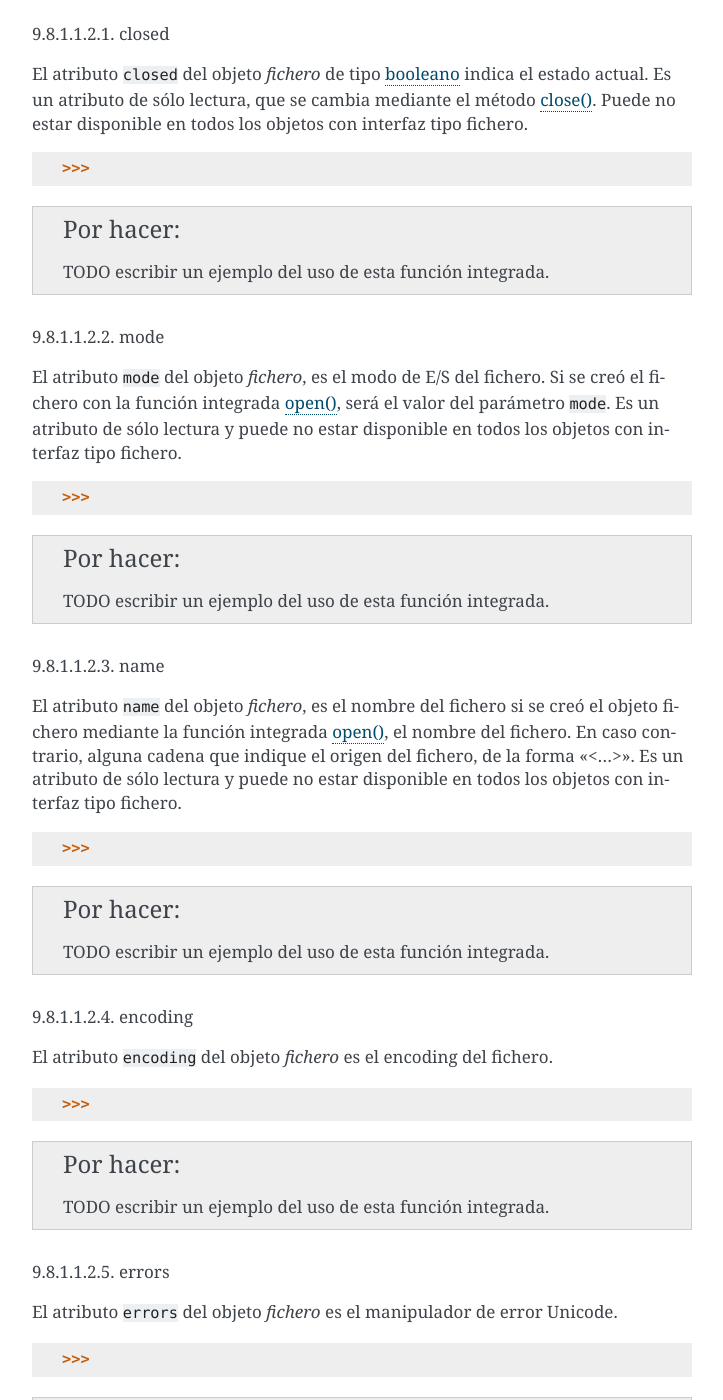
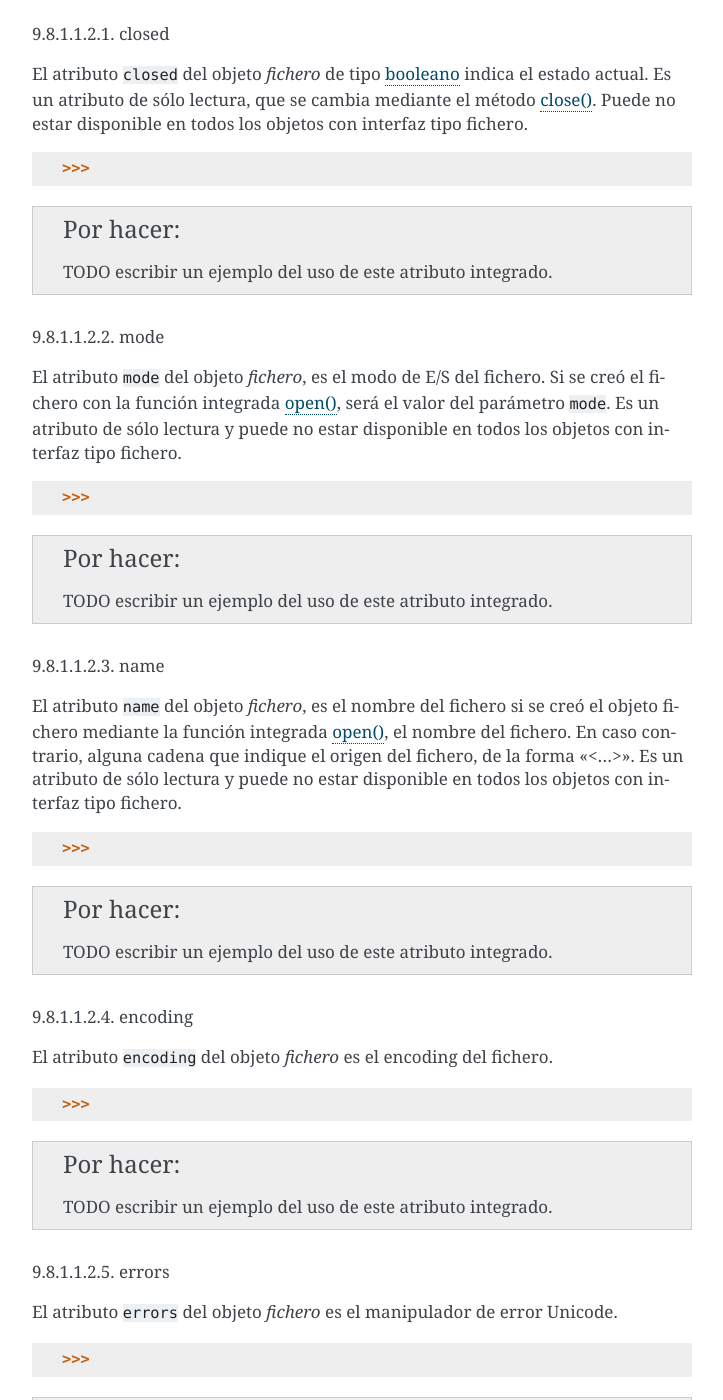
Before and after one commit to macagua/entrenamiento.python_basico, a Sphinx documentation site: the page built from source/leccion9/clases_integradas.rst, in a window 1280 px wide and 1400 px high, scrolled down 5675 px. Shown: the whole window, without its empty margins (388-1111 px from the left). Built offline with Sphinx 7.4.7, drawn with Linux system fonts in a browser that asks for light colours; some of the changed text lies outside the part shown.

Commit message:
Agregar mejoras de redacciones

```diff
--- a/source/leccion9/clases_integradas.rst
+++ b/source/leccion9/clases_integradas.rst
@@ -112,7 +112,7 @@
 
     >>>
 
-.. todo:: TODO escribir un ejemplo del uso de esta función integrada.
+.. todo:: TODO escribir un ejemplo del uso de este método integrado.
 
 
 .. _python_mtd_isatty:
@@ -131,7 +131,7 @@
 
     >>>
 
-.. todo:: TODO escribir un ejemplo del uso de esta función integrada.
+.. todo:: TODO escribir un ejemplo del uso de este método integrado.
 
 
 .. _python_mtd_fileno:
@@ -152,7 +152,7 @@
 
     >>>
 
-.. todo:: TODO escribir un ejemplo del uso de esta función integrada.
+.. todo:: TODO escribir un ejemplo del uso de este método integrado.
 
 
 .. _python_mtd_next:
@@ -167,7 +167,7 @@
 
     >>>
 
-.. todo:: TODO escribir un ejemplo del uso de esta función integrada.
+.. todo:: TODO escribir un ejemplo del uso de este método integrado.
 
 
 .. _python_mtd_read:
@@ -252,7 +252,7 @@
 y ``2`` (posicionamiento relativo al final del fichero). No hay valor de retorno.
 
 
-.. todo:: TODO escribir un ejemplo del uso de esta función integrada.
+.. todo:: TODO escribir un ejemplo del uso de este método integrado.
 
 
 .. _python_mtd_tell:
@@ -267,7 +267,7 @@
 
     >>>
 
-.. todo:: TODO escribir un ejemplo del uso de esta función integrada.
+.. todo:: TODO escribir un ejemplo del uso de este método integrado.
 
 
 .. _python_mtd_truncate:
@@ -288,7 +288,7 @@
 
     >>>
 
-.. todo:: TODO escribir un ejemplo del uso de esta función integrada.
+.. todo:: TODO escribir un ejemplo del uso de este método integrado.
 
 
 .. _python_mtd_write:
@@ -323,7 +323,7 @@
 
     >>>
 
-.. todo:: TODO escribir un ejemplo del uso de esta función integrada.
+.. todo:: TODO escribir un ejemplo del uso de este método integrado.
 
 
 Atributos
@@ -348,7 +348,7 @@
 
     >>>
 
-.. todo:: TODO escribir un ejemplo del uso de esta función integrada.
+.. todo:: TODO escribir un ejemplo del uso de este atributo integrado.
 
 
 .. _python_atributo_mode:
@@ -365,7 +365,7 @@
 
     >>>
 
-.. todo:: TODO escribir un ejemplo del uso de esta función integrada.
+.. todo:: TODO escribir un ejemplo del uso de este atributo integrado.
 
 
 .. _python_atributo_name:
@@ -383,7 +383,7 @@
 
     >>>
 
-.. todo:: TODO escribir un ejemplo del uso de esta función integrada.
+.. todo:: TODO escribir un ejemplo del uso de este atributo integrado.
 
 
 .. _python_atributo_encoding:
@@ -397,7 +397,7 @@
 
     >>>
 
-.. todo:: TODO escribir un ejemplo del uso de esta función integrada.
+.. todo:: TODO escribir un ejemplo del uso de este atributo integrado.
 
 
 .. _python_atributo_errors:
@@ -411,7 +411,7 @@
 
     >>>
 
-.. todo:: TODO escribir un ejemplo del uso de esta función integrada.
+.. todo:: TODO escribir un ejemplo del uso de este atributo integrado.
 
 
 .. _python_atributo_softspace:
--- a/source/leccion9/objeto_integrados.rst
+++ b/source/leccion9/objeto_integrados.rst
@@ -6,7 +6,7 @@
 Objetos de tipos integrados
 ---------------------------
 
-Existe otros :ref:`tipos de datos integrados <python_tipos>` en el interprete Python,
+Existe otros :ref:`tipos de datos integrados <python_types>` en el interprete Python,
 que para muchos no son de uso frecuente, los cuales se describen a continuación:
 
 
```
